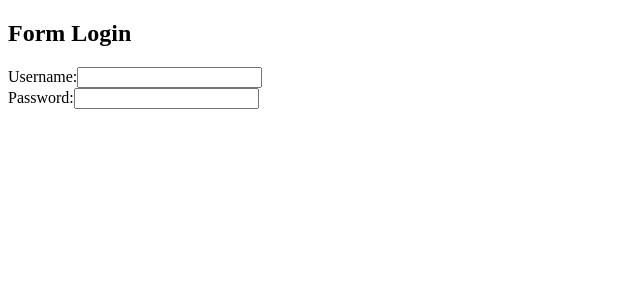
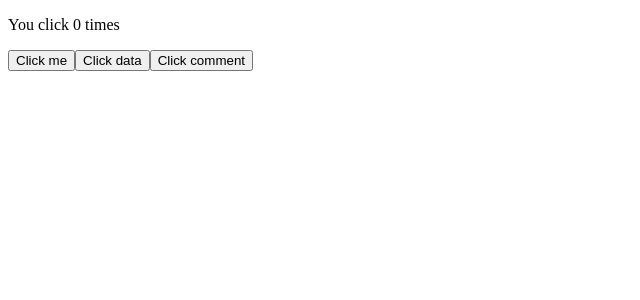
Before and after one commit to taile0310/practice_react, a React (Vite) app: page / in a window 1280 px wide. Shown: the top 300 px of the page, without its empty margins (0-640 px from the left). Built offline with nearby package versions, Linux system fonts and the light colour scheme; no server answers.

Commit message:
feature: add src code demo for useEffect

```diff
--- /dev/null
+++ b/src/components/DemoUseEffect.tsx
@@ -0,0 +1,44 @@
+import { useEffect, useState } from "react";
+
+const DemoUseEffect = () => {
+  const [count, setCount] = useState(0);
+  const [action, setAction] = useState("");
+
+  useEffect(() => {
+    document.title = `You clicked ${count} times`;
+  }, [count]);
+
+  useEffect(() => {
+    fetch(`https://reqres.in/api/${action}`)
+      .then((res) => console.log("get data", { res }))
+      .catch((err) => console.log("error", { err }));
+  }, [action]);
+
+  return (
+    <div>
+      <p>You click {count} times</p>
+      <button
+        onClick={() => {
+          setCount(count + 1);
+        }}>
+        Click me
+      </button>
+
+      <button
+        onClick={() => {
+          setAction("users");
+        }}>
+        Click data
+      </button>
+
+      <button
+        onClick={() => {
+          setAction("comment");
+        }}>
+        Click comment
+      </button>
+    </div>
+  );
+};
+
+export default DemoUseEffect;
--- a/src/main.tsx
+++ b/src/main.tsx
@@ -5,6 +5,7 @@ import DemoComponent from "./components/DemoComponent";
 import Gallery from "./components/DemoUseState";
 import RenderList from "./components/DemoRenderList";
 import FormLogin from "./components/DemoFormLogin";
+import DemoUseEffect from "./components/DemoUseEffect";
 
 ReactDOM.createRoot(document.getElementById("root")!).render(
   <React.StrictMode>
@@ -12,6 +13,7 @@ ReactDOM.createRoot(document.getElementById("root")!).render(
     {/* <DemoComponent /> */}
     {/* <Gallery /> */}
     {/* <RenderList /> */}
-    <FormLogin />
+    {/* <FormLogin /> */}
+    <DemoUseEffect />
   </React.StrictMode>
 );
```
